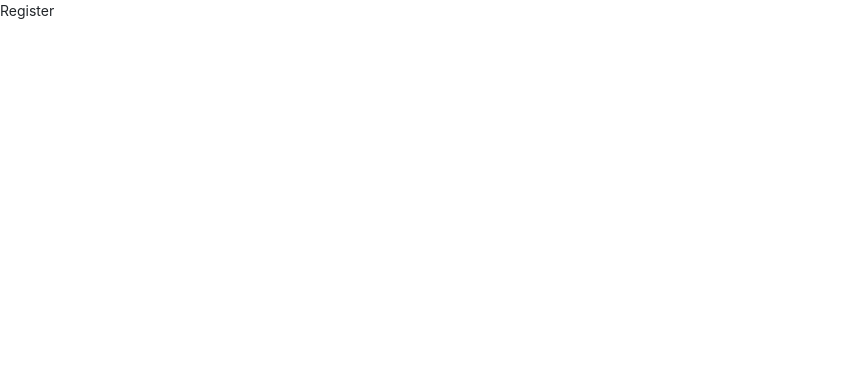
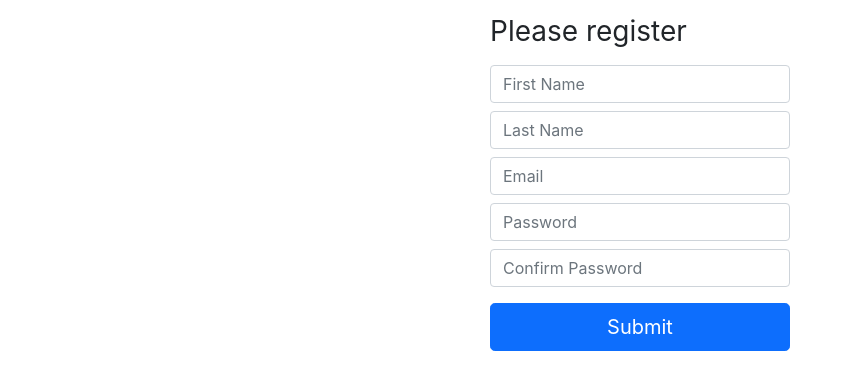
Before and after one commit to abhishek-kumar2/typescript-react-admin, a React (Create React App) app: page /register in a window 1280 px wide. Shown: the top 390 px of the page, without its empty margins (0-852 px from the left). Built offline with nearby package versions, Linux system fonts and the light colour scheme.

Commit message:
Register user

```diff
--- a/package.json
+++ b/package.json
@@ -6,11 +6,13 @@
     "@testing-library/jest-dom": "^5.16.1",
     "@testing-library/react": "^12.1.2",
     "@testing-library/user-event": "^13.5.0",
+    "@types/axios": "^0.14.0",
     "@types/jest": "^27.4.0",
     "@types/node": "^16.11.21",
     "@types/react": "^17.0.38",
     "@types/react-dom": "^17.0.11",
     "@types/react-router-dom": "^5.3.3",
+    "axios": "^0.25.0",
     "react": "^17.0.2",
     "react-dom": "^17.0.2",
     "react-router-dom": "^6.2.1",
--- /dev/null
+++ b/src/Login.css
@@ -0,0 +1,6 @@
+.form-signin {
+    width: 100%;
+    max-width: 330px;
+    padding: 15px;
+    margin: auto;
+}
--- a/src/pages/Register.tsx
+++ b/src/pages/Register.tsx
@@ -1,11 +1,53 @@
-import React, {Component} from 'react';
+import React, {Component, SyntheticEvent} from 'react';
+import '../Login.css';
+import axios from 'axios';
 
 class Register extends Component {
+    first_name = '';
+    last_name = '';
+    email = '';
+    password = '';
+    confirm_password = '';
+
+    submit = async (e: SyntheticEvent) => {
+        e.preventDefault();
+
+        const response = await axios.post('http://localhost:8001/api/register', {
+            first_name: this.first_name,
+            last_name: this.last_name,
+            email: this.email,
+            password: this.password,
+            confirm_password: this.confirm_password
+        });
+
+        console.log(response);
+    }
+
     render() {
         return (
-            <div>
-                Register
-            </div>
+            <main className="form-signin">
+                <form onSubmit={this.submit}>
+                    <h1 className="h3 mb-3 fw-normal">Please register</h1>
+
+                    <input type="text" className="form-control mb-2" placeholder="First Name" required
+                           onChange={e => this.first_name = e.target.value}
+                    />
+                    <input type="text" className="form-control mb-2" placeholder="Last Name" required
+                           onChange={e => this.last_name = e.target.value}
+                    />
+                    <input type="email" className="form-control mb-2" placeholder="Email" required
+                           onChange={e => this.email = e.target.value}
+                    />
+                    <input type="password" className="form-control mb-2" placeholder="Password" required
+                           onChange={e => this.password = e.target.value}
+                    />
+                    <input type="password" className="form-control mb-3" placeholder="Confirm Password" required
+                           onChange={e => this.confirm_password = e.target.value}
+                    />
+
+                    <button className="w-100 btn btn-lg btn-primary" type="submit">Submit</button>
+                </form>
+            </main>
         );
     }
 }
```
Also changed, not shown: 1 other file (tests, documents, lock files or other folders).
